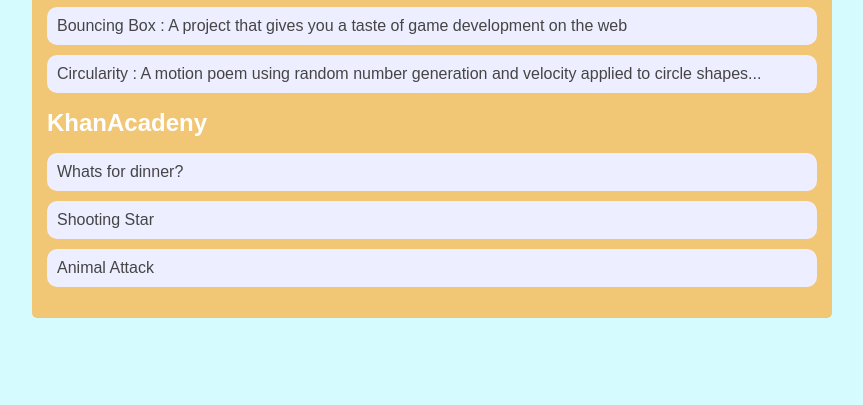
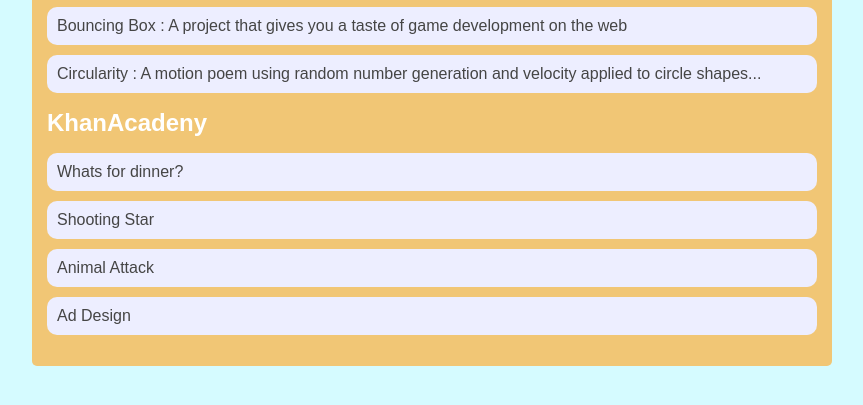
Before and after one commit to braydonallen/braydonallen.github.io, a plain HTML site: page portfolio.html in a window 1280 px wide. Shown: the part 217-622 px from the top of the page, without its empty margins (208-1071 px from the left). Drawn offline with Linux system fonts and the light colour scheme.

Commit message:
added ad design project

```diff
--- a/portfolio.html
+++ b/portfolio.html
@@ -32,6 +32,7 @@
                         <li><a href="https://www.khanacademy.org/computer-programming/spin-off-of-project-whats-for-dinner/4673954919530496">Whats for dinner?</a></li>
                         <li><a href="https://www.khanacademy.org/computer-programming/spin-off-of-project-shooting-star/5898985871818752">Shooting Star</a></li>
                         <li><a href="https://www.khanacademy.org/computer-programming/spin-off-of-project-animal-attack/6481334279913472">Animal Attack</a></li>
+                        <li><a href="https://www.khanacademy.org/computer-programming/spin-off-of-project-ad-design/4640336925999104">Ad Design</a></li>
                     </ul>
                 </div>
             </main>
```
